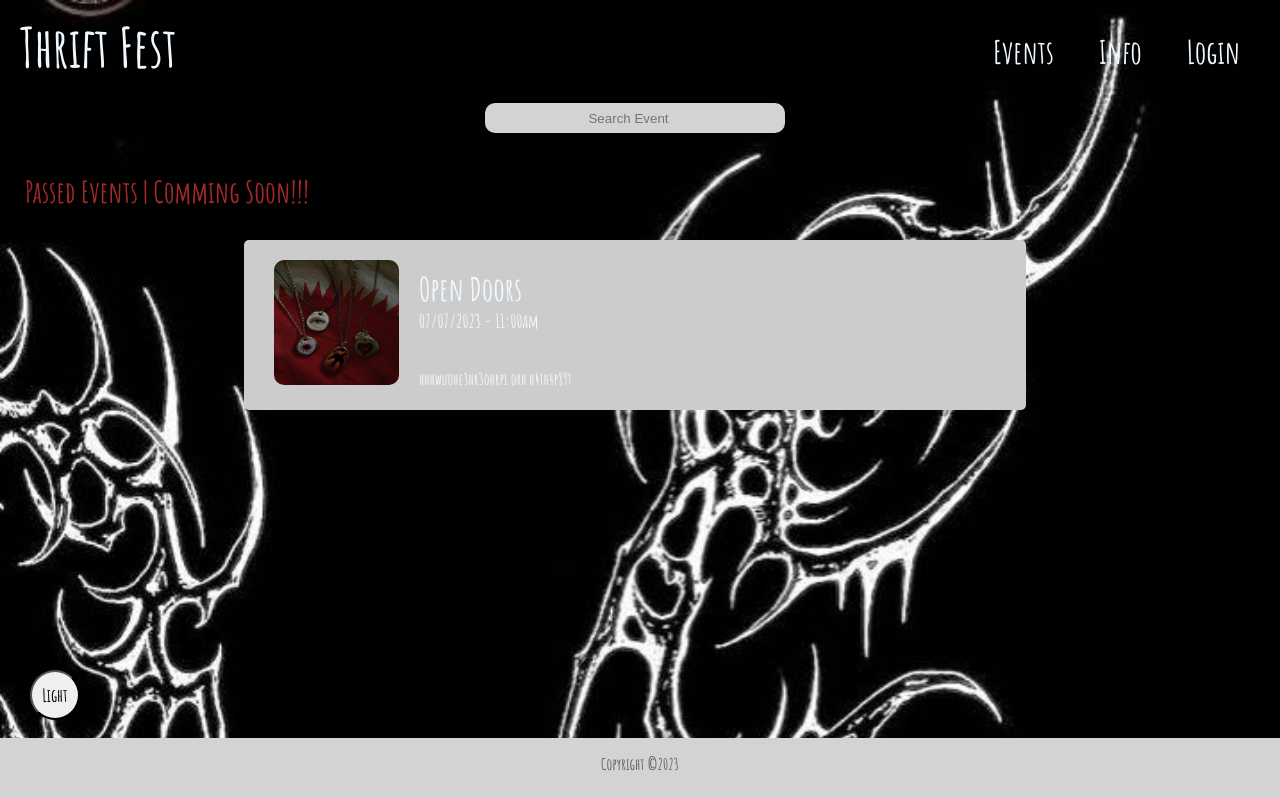
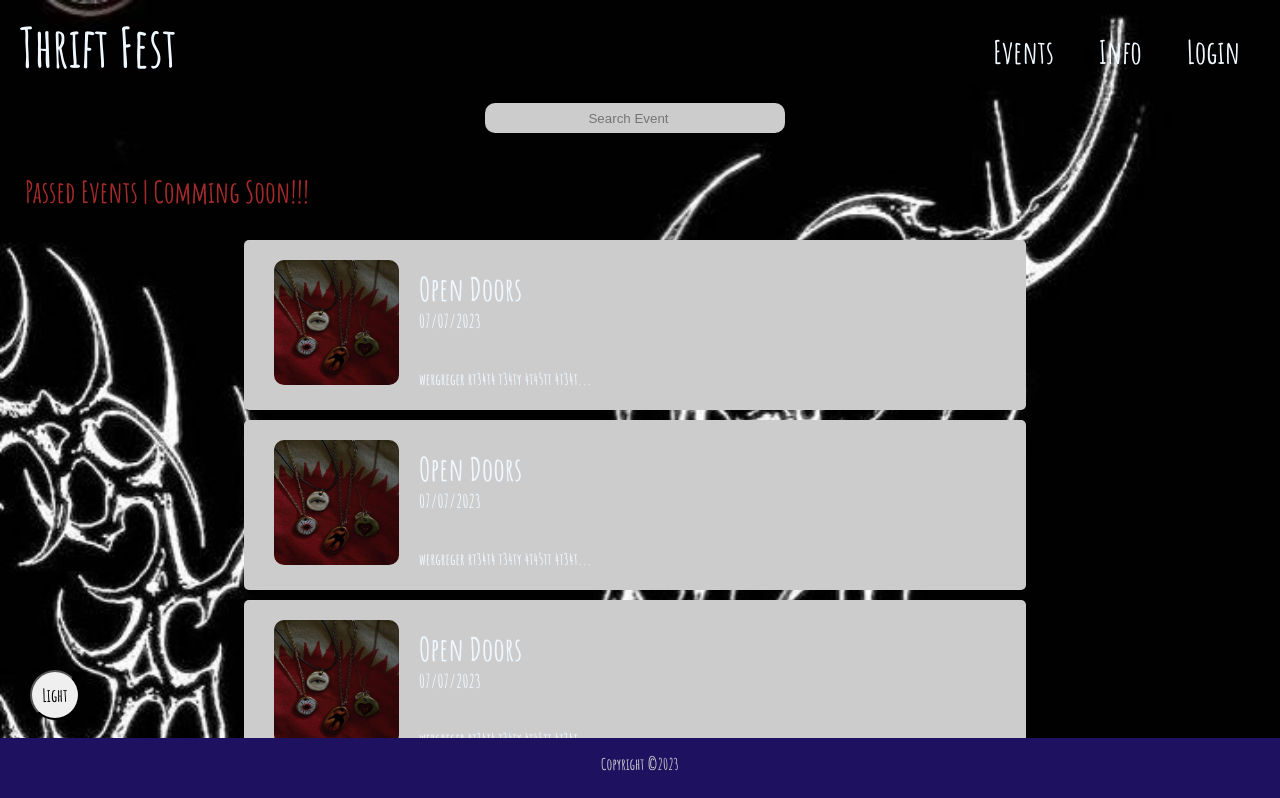
Before and after one commit to aggelos950/Thrift, a React (Create React App) app: page /events in a window 1280 px wide. Shown: the top 798 px of the page. Built offline with nearby package versions, Linux system fonts and the light colour scheme.

Commit message:
event page added events withj map and props

```diff
--- a/public/styles/basePage.css
+++ b/public/styles/basePage.css
@@ -13,8 +13,8 @@ body{
     bottom: 0;
     width: 100%;
     text-align: center;
-    background-color: #D3D3D3;
-    color: 	#606060;
+    background-color: #1d1160;
+    color: 	rgba(204, 204, 204, 1);
     padding-bottom: 10px;
 
 }
--- a/src/components/CommingEvents.jsx
+++ b/src/components/CommingEvents.jsx
@@ -1,16 +1,51 @@
-import Image from "./Image";
+import Event from "./Event";
+
+
+
+const commingEvents = [
+    {
+        id:1,
+        src:require('../imagesNew/homePage1.jpg'),
+        title:"Open Doors",
+        date:"07/07/2023",
+        description:"wergreger rt34t4 t34ty 4t45tt 4t34t..."
+    },
+    {
+        id:2,
+        src:require('../imagesNew/homePage1.jpg'),
+        title:"Open Doors",
+        date:"07/07/2023",
+        description:"wergreger rt34t4 t34ty 4t45tt 4t34t..."
+    },
+    {
+        id:3,
+        src:require('../imagesNew/homePage1.jpg'),
+        title:"Open Doors",
+        date:"07/07/2023",
+        description:"wergreger rt34t4 t34ty 4t45tt 4t34t..."
+    },
+    {
+        id:4,
+        src:require('../imagesNew/homePage1.jpg'),
+        title:"Open Doors",
+        date:"07/07/2023",
+        description:"wergreger rt34t4 t34ty 4t45tt 4t34t..."
+    },
+    {
+        id:5,
+        src:require('../imagesNew/homePage1.jpg'),
+        title:"Open Doors",
+        date:"07/07/2023",
+        description:"wergreger rt34t4 t34ty 4t45tt 4t34t..."
+    },
+];
 
 
 function CommingEvents(){
     return (
-        <div className="eventDiv">
-            <Image key={30} dest={require('../imagesNew/homePage1.jpg')} />
-            <div className="eventInfo">
-                <h1>Open Doors</h1>
-                <h3>07/07/2023 - 11:00am</h3>
-                <p>hhhwuohe3hr3ohrpi orh h4th4p89t    </p>
-            </div>
-        </div>
+        commingEvents.map((event)=>{
+           return(<Event key={event.id} img={event.src} title={event.title} date={event.date} desc={event.description} />);
+        })
     )
 }
 
--- /dev/null
+++ b/src/components/Event.jsx
@@ -0,0 +1,17 @@
+import Image from './Image';
+
+
+function Event(props){
+  return(
+     <div className="eventDiv">
+            <Image key={props.key} dest={props.img} />
+            <div className="eventInfo">
+                <h1>{props.title}</h1>
+                <h3>{props.date}</h3>
+                <p>{props.desc}</p>
+            </div>
+        </div>
+   );
+}
+
+export default Event;
--- a/src/components/PassedEvents.jsx
+++ b/src/components/PassedEvents.jsx
@@ -1,7 +1,52 @@
+import Event from "./Event";
+
+
+
+const passedEvents = [
+    {
+        id:1,
+        src:require('../imagesNew/homePage1.jpg'),
+        title:"Closed Doors",
+        date:"07/07/2023",
+        description:"wergreger rt34t4 t34ty 4t45tt 4t34t..."
+    },
+    {
+        id:2,
+        src:require('../imagesNew/homePage1.jpg'),
+        title:"Open Doors",
+        date:"07/07/2023",
+        description:"wergreger rt34t4 t34ty 4t45tt 4t34t..."
+    },
+    {
+        id:3,
+        src:require('../imagesNew/homePage1.jpg'),
+        title:"Open Doors",
+        date:"07/07/2023",
+        description:"wergreger rt34t4 t34ty 4t45tt 4t34t..."
+    },
+    {
+        id:4,
+        src:require('../imagesNew/homePage1.jpg'),
+        title:"Open Doors",
+        date:"07/07/2023",
+        description:"wergreger rt34t4 t34ty 4t45tt 4t34t..."
+    },
+    {
+        id:5,
+        src:require('../imagesNew/homePage1.jpg'),
+        title:"Open Doors",
+        date:"07/07/2023",
+        description:"wergreger rt34t4 t34ty 4t45tt 4t34t..."
+    },
+];
 
 
 function PassedEvents(){
-    return(<h1>List of Passed Events</h1>)
+    return (
+        passedEvents.map((event)=>{
+           return(<Event key={event.id} img={event.src} title={event.title} date={event.date} desc={event.description} />);
+        })
+    )
 }
 
 export default PassedEvents;
--- a/src/styles/eventsPage.css
+++ b/src/styles/eventsPage.css
@@ -5,7 +5,7 @@
 
 .searchBar{
     border: none;
-    background-color: #D3D3D3;
+    background-color: rgba(204, 204, 204, 1);
     border-radius: 10px;
     height: 30px;
     width: 300px;
@@ -20,7 +20,13 @@
    margin-left: 5px;
    color: brown;
    margin-bottom: 20px;
+
 }
+
+.eventsContentDiv a:hover{
+  opacity: 0.8;
+}
+
 
 .linkDiv{
     display: flex;
@@ -61,4 +67,11 @@ width: 125px;
     display: inline-block;
     border-radius: 5px;
     text-align: left;
+    max-width: 800px;
+    min-width: 400px;
 }
+
+.allEventDiv{
+    margin-bottom: 120px;
+
+}
--- a/src/styles/homePage.css
+++ b/src/styles/homePage.css
@@ -38,6 +38,7 @@ img{
 
 
 
+
 .column{
     display: inline-block;
 }
```
